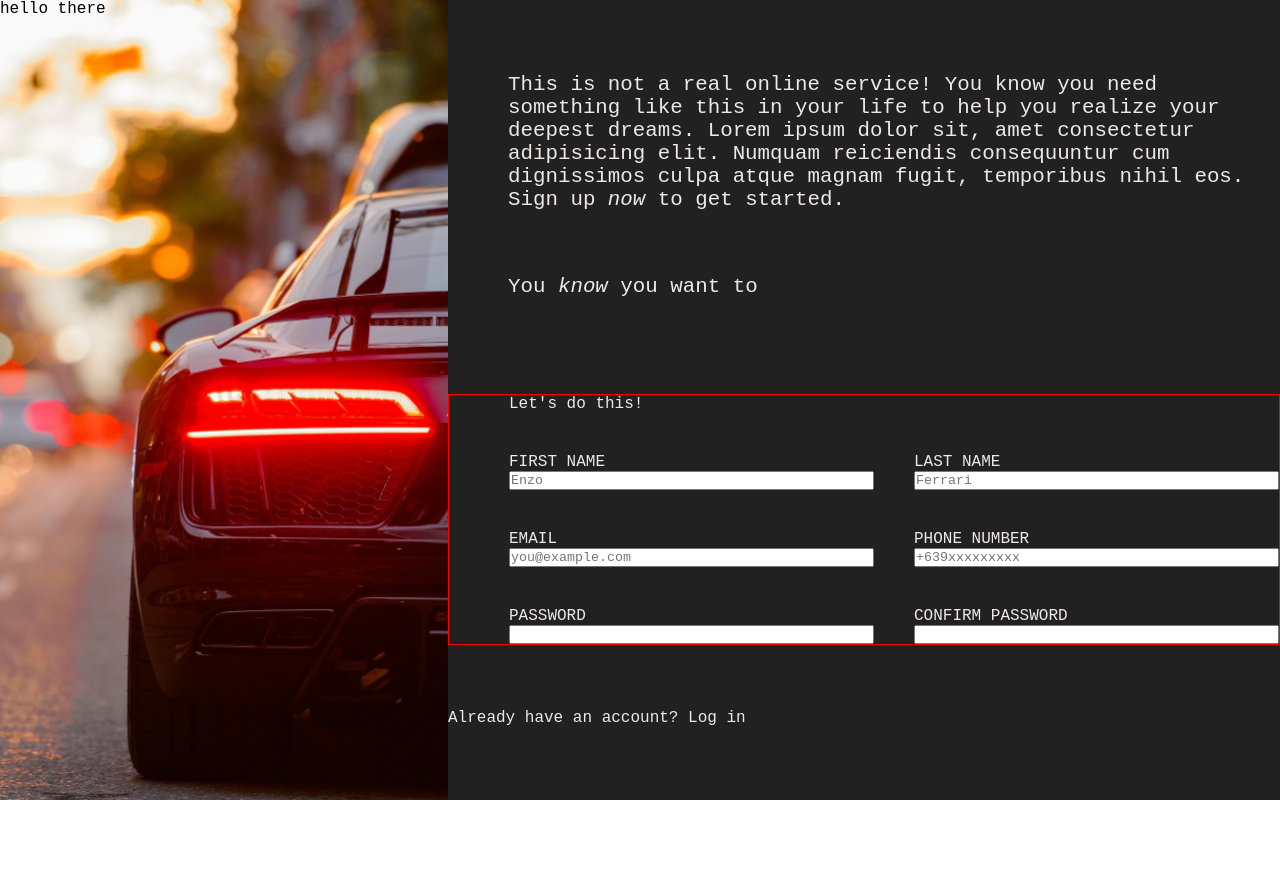
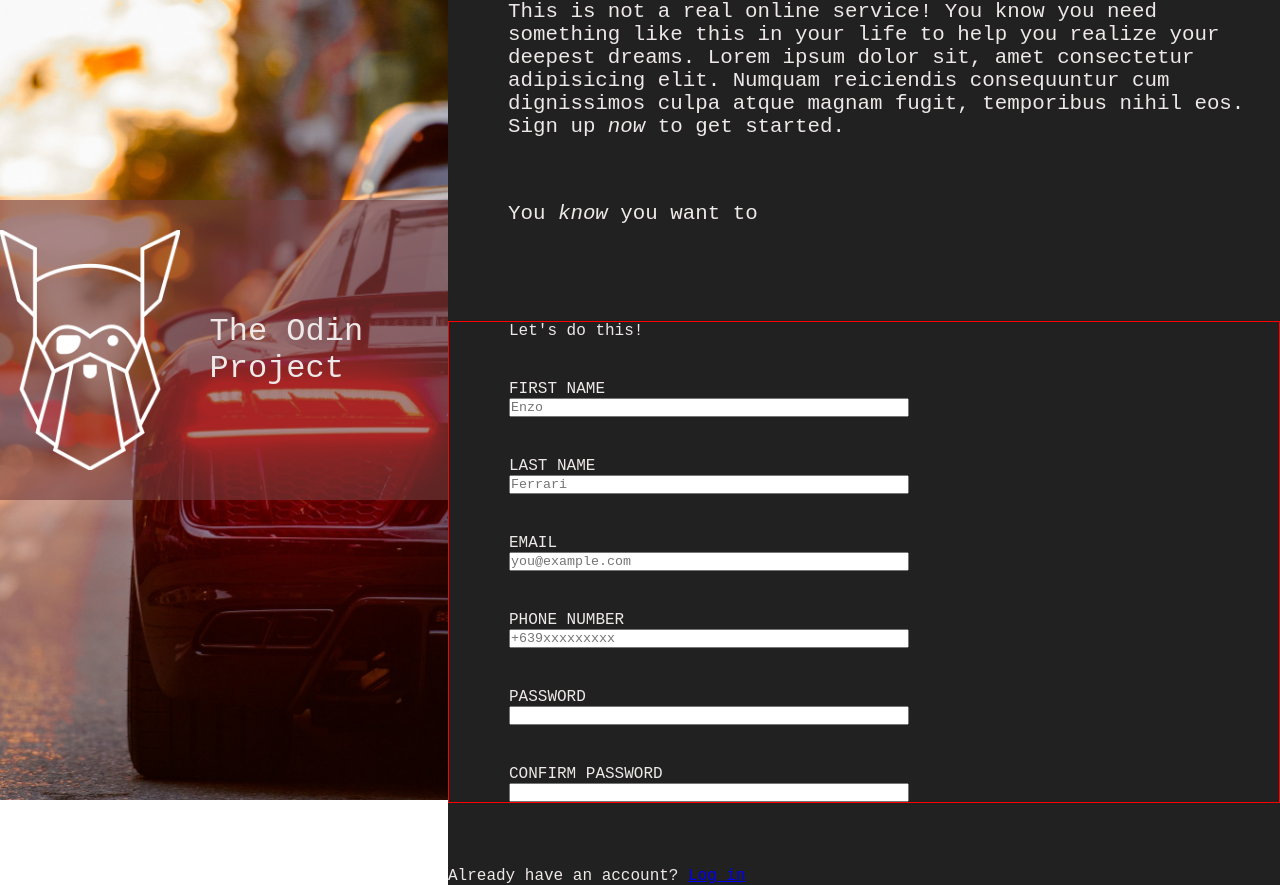
Before and after one commit to blueratdota/odin-sign-up-form, a plain HTML site: page index.html in a window 1280 px wide. Before the commit the page ends 800 px from the top, so only its background shows below. Drawn offline with Linux system fonts and the light colour scheme; a script that the page names is missing.

Commit message:
done left side

```diff
--- a/index.html
+++ b/index.html
@@ -10,7 +10,10 @@
 <body>
     <main>
         <div class="left-photo">
-        hello there
+            <div class="logo-container">
+                <img id="odin-photo" src="./assets/odin-lined.png" alt="">
+                <p class="odin-text">The Odin Project</p>
+            </div>
         </div>
 
 
@@ -55,8 +58,12 @@
 
             </form>
 
+            <!-- TO DO!!!
+            --STYLE THE FORM BODY AREA
+            --STYLE THE INPUT BOX -->
 
-            <div class="redirect-login">Already have an account? Log in</div>
+
+            <div class="redirect-login">Already have an account? <span><a href="#">Log in</a></span></div>
 
 
         </div>
--- a/style.css
+++ b/style.css
@@ -32,6 +32,27 @@ main{
     width: 35vw;
     height: 100vh;
 }
+
+.logo-container{
+    background-color: #753b3b9c;
+    /* text-align: center; */
+    height: 300px;
+    margin-top: 200px;
+    display: flex;
+    justify-content: center;
+    align-items: center;
+    font-size: 2rem;
+    color: var(--text);
+    gap: 30px;
+
+}
+
+#odin-photo{
+    margin: 30px 0 30px 0;
+    height: 240px;
+    flex-grow: 0;
+}
+
 
 .form-main{
     width: 65vw;
@@ -71,7 +92,7 @@ main{
     flex-grow: 1;
     min-width: 350px;
     max-width: 400px;
-    /* margin-right: 60px; */
+    margin-right: 60px;
 }
 
 .redirect-login{
```
Also changed, not shown: 1 other file.
